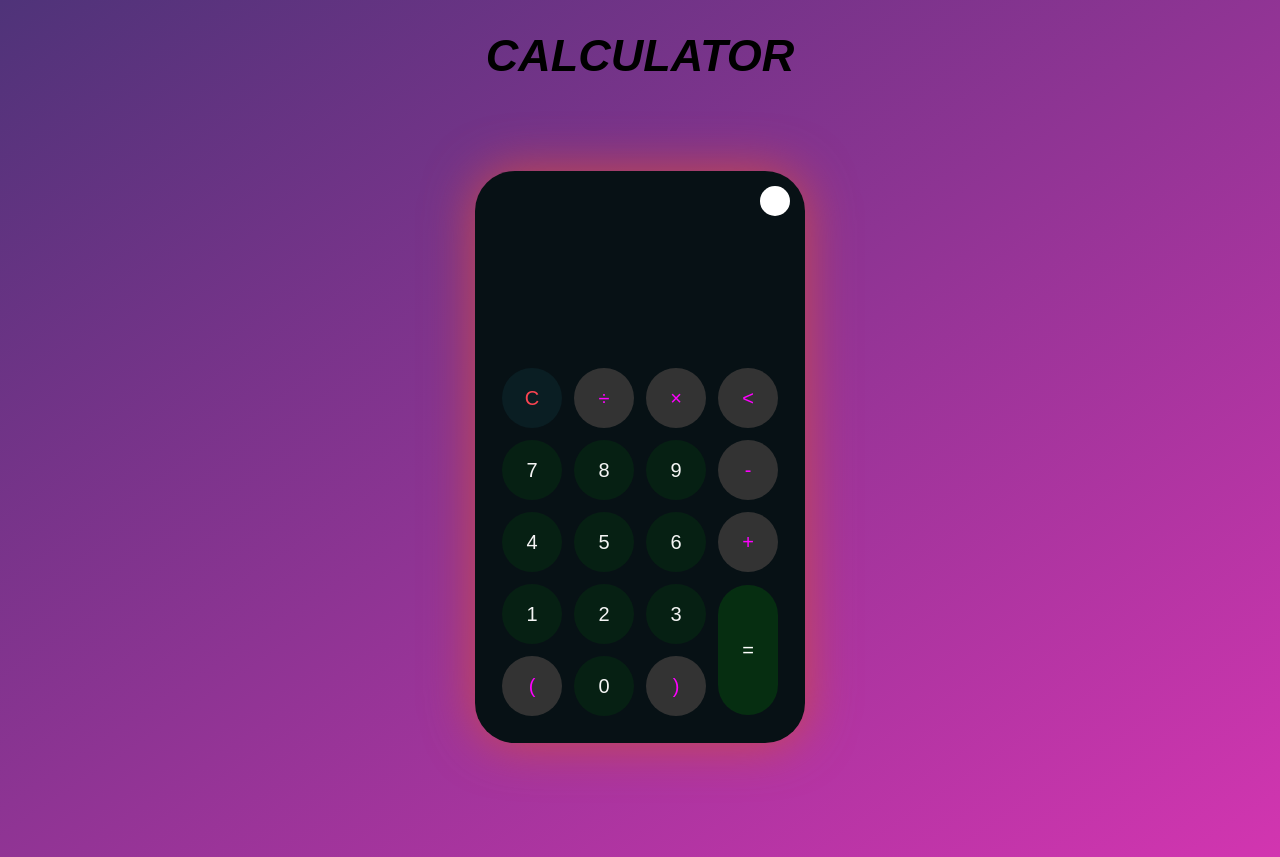
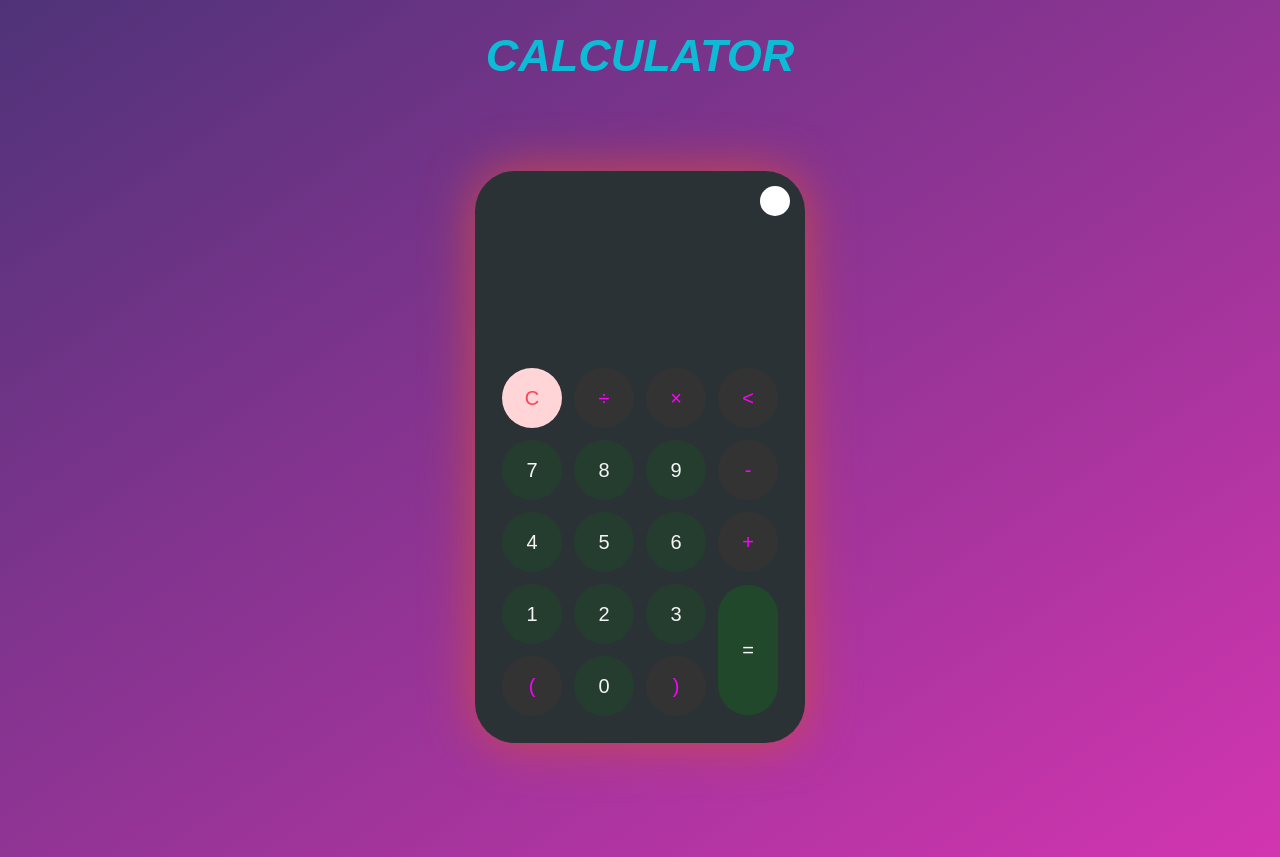
Before and after one commit to AarkeshM/Calculator-, a plain HTML site: page index.html in a window 1280 px wide. Drawn offline with Linux system fonts and the light colour scheme.

Commit message:
Update style.css

```diff
--- a/style.css
+++ b/style.css
@@ -19,7 +19,7 @@ h1{
     text-align: center;
     margin-top: 30px;
     font-size: 45px;
-    color: #0ebbda6;
+    color: #0ebbd6;
 }
 .container{
     margin-top: -25px;
@@ -120,13 +120,13 @@ button#equal{
 }
 /*dark theme*/
 .calculator.dark{
-    background-color: #071115;
+    background-color: #2a3235;
 }
 .calculator.dark#display{
     color: #fafafd;
 }
 .calculator.dark button#clear{
-    background-color: #0a1e23;
+    background-color: #0262d2f;
     color: #fc4552;
 }
 .calculator.dark button.btn-number{
```
